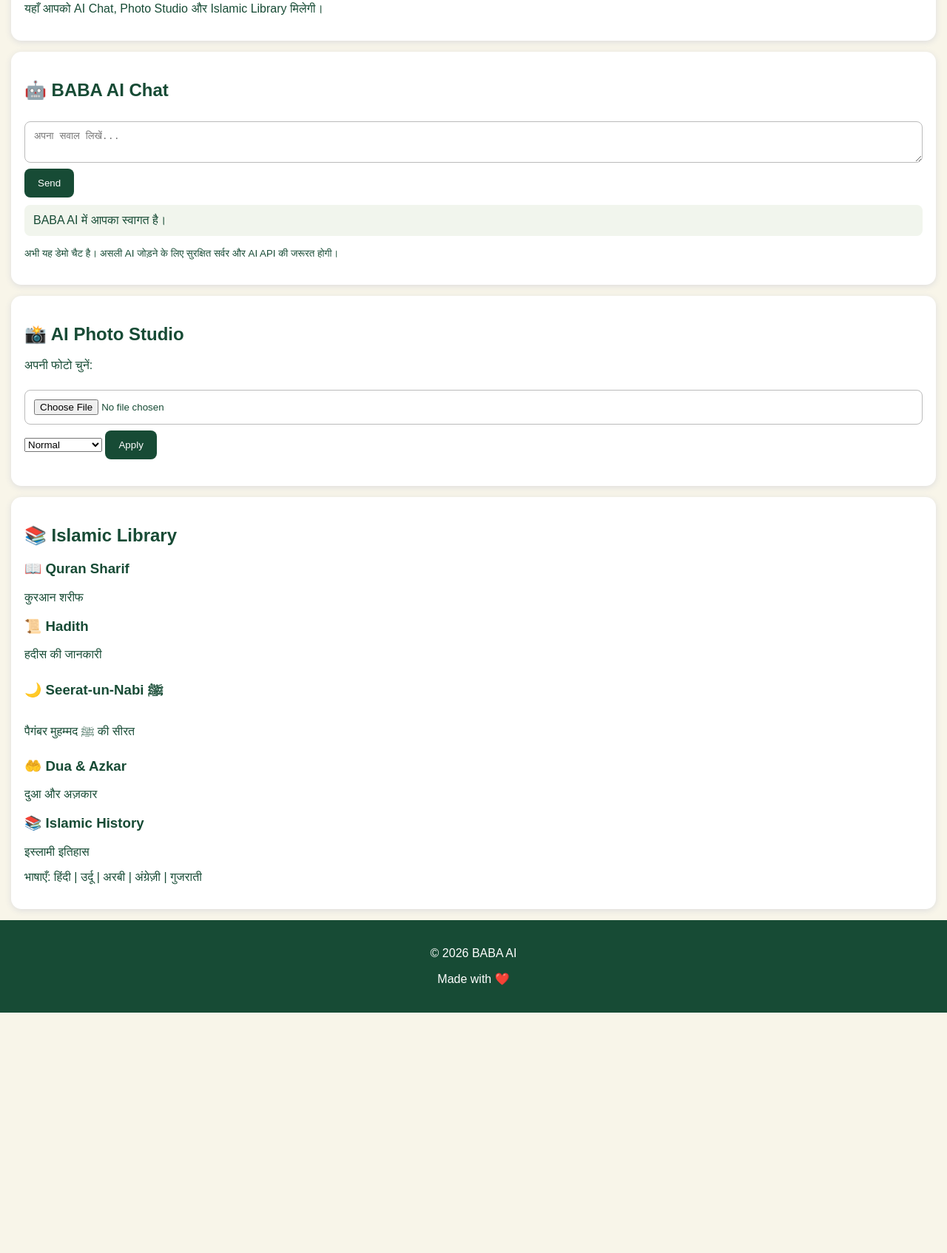
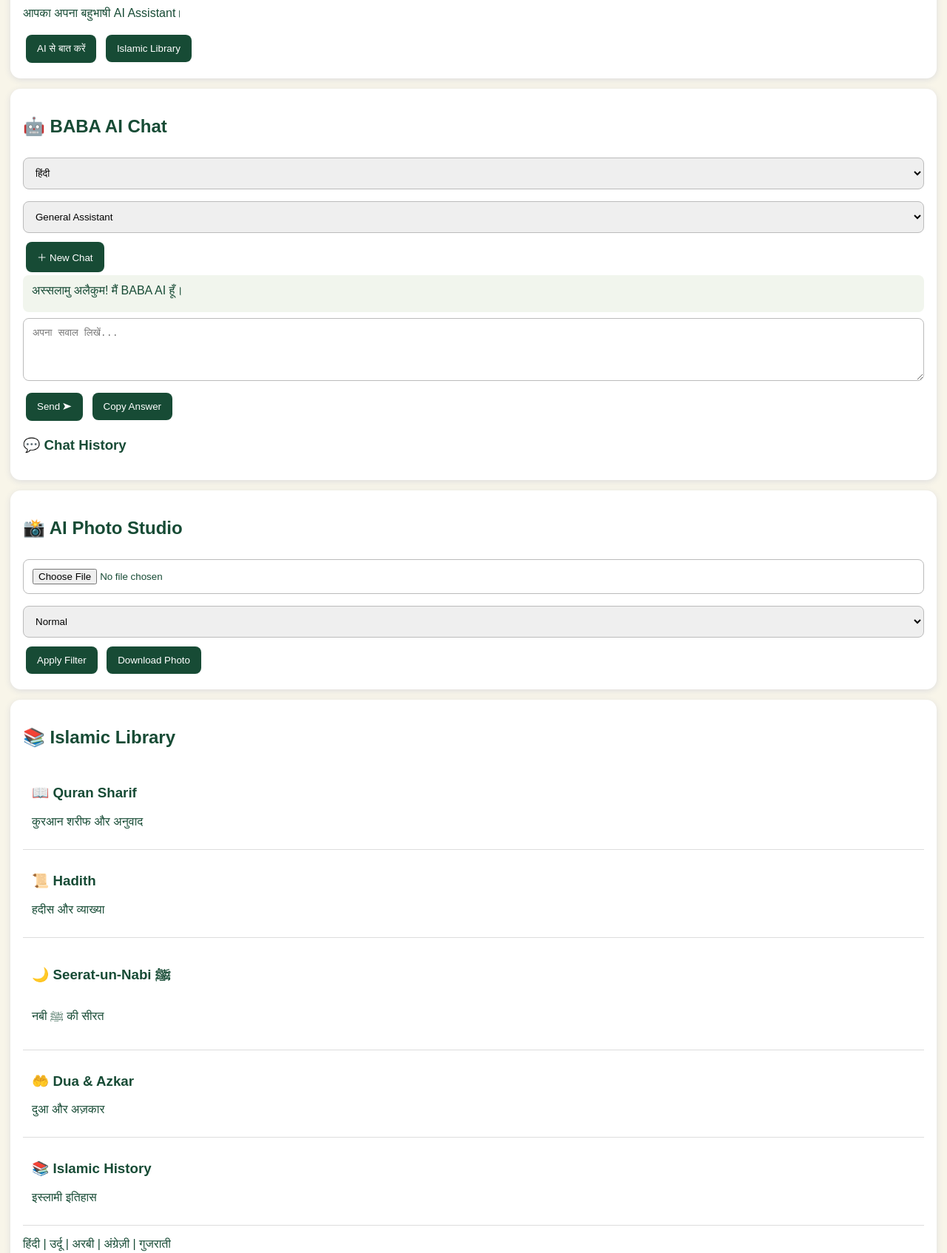
Before and after one commit to sahikhsanu50-gif/BaBa-ai-, a plain HTML site: page index.html in a window 1280 px wide. Shown: the part 310-2004 px from the top of the page at 74% size. Before the commit the page ends 1679 px from the top, so only its background shows below. Drawn offline with Linux system fonts and the light colour scheme.

Commit message:
Refactor HTML structure and update contentUpdate BABA AI Commit directly to main branch
Update BABA AI
Commit directly to main branch

```diff
--- a/index.html
+++ b/index.html
@@ -1,79 +1,31 @@
-lang="hi"><!DOCTYPE html>
+
+
+<!DOCTYPE html>
 <html lang="hi">
 <head>
 <meta charset="UTF-8">
 <meta name="viewport" content="width=device-width, initial-scale=1.0">
 <title>BABA AI</title>
-
 <style>
 *{box-sizing:border-box}
-body{
-margin:0;
-font-family:Arial,sans-serif;
-background:#f8f5e9;
-color:#174b35;
-}
-header{
-background:#174b35;
-color:white;
-text-align:center;
-padding:22px;
-}
+body{margin:0;font-family:Arial,sans-serif;background:#f8f5e9;color:#174b35}
+header{background:#174b35;color:white;text-align:center;padding:22px}
 header h1{margin:0;font-size:30px}
-header p{margin:8px 0 0}
-nav{
-display:flex;
-flex-wrap:wrap;
-justify-content:center;
-background:#dce9d9;
-padding:10px;
-gap:8px;
-}
-nav button{
-border:0;
-padding:10px 14px;
-border-radius:20px;
-background:#174b35;
-color:white;
-}
-section{
-background:white;
-margin:15px;
-padding:18px;
-border-radius:14px;
-box-shadow:0 2px 8px #ddd;
-}
+nav{display:flex;flex-wrap:wrap;justify-content:center;background:#dce9d9;padding:10px;gap:8px}
+button{cursor:pointer}
+nav button,.action{border:0;padding:11px 15px;border-radius:20px;background:#174b35;color:white}
+section{background:white;margin:14px;padding:17px;border-radius:14px;box-shadow:0 2px 8px #ddd}
 h2{color:#174b35}
-input,textarea{
-width:100%;
-padding:12px;
-margin:8px 0;
-border:1px solid #bbb;
-border-radius:8px;
-}
-.action{
-background:#174b35;
-color:white;
-border:0;
-padding:12px 18px;
-border-radius:8px;
-}
-#answer{
-background:#f1f5ed;
-padding:12px;
-border-radius:8px;
-margin-top:10px;
-white-space:pre-wrap;
-}
-footer{
-background:#174b35;
-color:white;
-text-align:center;
-padding:20px;
-}
+input,textarea,select{width:100%;padding:12px;margin:8px 0;border:1px solid #bbb;border-radius:8px}
+textarea{min-height:85px}
+.action{border-radius:8px;margin:4px}
+#answer{background:#f1f5ed;padding:12px;border-radius:8px;white-space:pre-wrap;min-height:50px}
+#preview{width:100%;border-radius:12px;display:none;margin-top:12px}
+.history button{display:block;width:100%;text-align:left;margin:5px 0;padding:9px;border:1px solid #ddd;background:#f8f5e9;border-radius:7px;color:#174b35}
+.item{padding:12px;border-bottom:1px solid #ddd}
+footer{background:#174b35;color:white;text-align:center;padding:20px}
 </style>
 </head>
-
 <body>
 
 <header>
@@ -86,93 +38,121 @@ padding:20px;
 <button onclick="go('chat')">AI Chat</button>
 <button onclick="go('photo')">Photo Studio</button>
 <button onclick="go('library')">Islamic Library</button>
+<button onclick="go('study')">Study Assistant</button>
 </nav>
 
 <section id="home">
 <h2>अस्सलामु अलैकुम 🤝</h2>
 <p>BABA AI में आपका स्वागत है।</p>
-<p>यहाँ आपको AI Chat, Photo Studio और Islamic Library मिलेगी।</p>
+<p>आपका अपना बहुभाषी AI Assistant।</p>
+<button class="action" onclick="go('chat')">AI से बात करें</button>
+<button class="action" onclick="go('library')">Islamic Library</button>
 </section>
 
 <section id="chat">
 <h2>🤖 BABA AI Chat</h2>
+<select id="language">
+<option>हिंदी</option>
+<option>اردو</option>
+<option>English</option>
+<option>ગુજરાતી</option>
+<option>العربية</option>
+</select>
+<select id="mode">
+<option value="general">General Assistant</option>
+<option value="islamic">Islamic Assistant</option>
+<option value="study">Study Assistant</option>
+</select>
+<button class="action" onclick="newChat()">＋ New Chat</button>
+<div id="answer">अस्सलामु अलैकुम! मैं BABA AI हूँ।</div>
 <textarea id="question" placeholder="अपना सवाल लिखें..."></textarea>
-<button class="action" onclick="ask()">Send</button>
-<div id="answer">BABA AI में आपका स्वागत है।</div>
-<p><small>अभी यह डेमो चैट है। असली AI जोड़ने के लिए सुरक्षित सर्वर और AI API की जरूरत होगी।</small></p>
+<button class="action" onclick="ask()">Send ➤</button>
+<button class="action" onclick="copyAnswer()">Copy Answer</button>
+<h3>💬 Chat History</h3>
+<div id="history" class="history"></div>
 </section>
 
 <section id="photo">
 <h2>📸 AI Photo Studio</h2>
-<p>अपनी फोटो चुनें:</p>
 <input type="file" id="photoFile" accept="image/*">
 <select id="filter">
 <option value="none">Normal</option>
 <option value="grayscale(1)">Black & White</option>
 <option value="sepia(0.7)">Warm</option>
 <option value="saturate(1.8)">Colorful</option>
+<option value="brightness(1.2)">Bright</option>
 </select>
-<button class="action" onclick="editPhoto()">Apply</button>
-<br><br>
-<img id="preview" style="width:100%;border-radius:12px;display:none">
+<button class="action" onclick="editPhoto()">Apply Filter</button>
+<img id="preview">
+<button class="action" onclick="savePhoto()">Download Photo</button>
 </section>
 
 <section id="library">
 <h2>📚 Islamic Library</h2>
-
+<div class="item">
 <h3>📖 Quran Sharif</h3>
-<p>कुरआन शरीफ</p>
-
+<p>कुरआन शरीफ और अनुवाद</p>
+</div>
+<div class="item">
 <h3>📜 Hadith</h3>
-<p>हदीस की जानकारी</p>
-
+<p>हदीस और व्याख्या</p>
+</div>
+<div class="item">
 <h3>🌙 Seerat-un-Nabi ﷺ</h3>
-<p>पैगंबर मुहम्मद ﷺ की सीरत</p>
-
+<p>नबी ﷺ की सीरत</p>
+</div>
+<div class="item">
 <h3>🤲 Dua & Azkar</h3>
 <p>दुआ और अज़कार</p>
-
+</div>
+<div class="item">
 <h3>📚 Islamic History</h3>
 <p>इस्लामी इतिहास</p>
-
-<p>भाषाएँ: हिंदी | उर्दू | अरबी | अंग्रेज़ी | गुजराती</p>
+</div>
+<p>हिंदी | उर्दू | अरबी | अंग्रेज़ी | गुजराती</p>
 </section>
 
-<footer>
-<p>© 2026 BABA AI</p>
-<p>Made with ❤️</p>
-</footer>
-
-<script>
-function go(id){
-document.getElementById(id).scrollIntoView({
-behavior:"smooth"
-});
-}
-
-function ask(){
-let q=document.getElementById("question").value;
-if(!q.trim()){
-alert("पहले अपना सवाल लिखें");
-return;
-}
-document.getElementById("answer").innerText=
-"आपका सवाल: "+q+
-"\n\nयह अभी डेमो संस्करण है। असली AI सेवा जल्द जोड़ी जाएगी।";
+<section id="study">
+<h2>🎓 Study Assistant</h2>
+<p>पढ़ाई और सामान्य ज्ञान में सहायता।</p>
+<button class="action" onclick="setMode('study')">Study शुरू करें</button>
+<button class="action" onclick="setMode('general')">General Knowledge</button>
+</section>
+हो सका।"));
 }
 
 function editPhoto(){
-let file=document.getElementById("photoFile").files[0];
-if(!file){
-alert("पहले फोटो चुनें");
-return;
+ const file=document.getElementById("photoFile").files[0];
+ if(!file){alert("पहले फोटो चुनें");return;}
+ const img=document.getElementById("preview");
+ img.src=URL.createObjectURL(file);
+ img.style.filter=document.getElementById("filter").value;
+ img.style.display="block";
 }
-let img=document.getElementById("preview");
-img.src=URL.createObjectURL(file);
-img.style.filter=document.getElementById("filter").value;
-img.style.display="block";
+
+function savePhoto(){
+ const img=document.getElementById("preview");
+ if(img.style.display==="none" || !img.src){
+  alert("पहले फोटो चुनें");
+  return;
+ }
+ const canvas=document.createElement("canvas");
+ const ctx=canvas.getContext("2d");
+ const picture=new Image();
+ picture.onload=()=>{
+  canvas.width=picture.naturalWidth;
+  canvas.height=picture.naturalHeight;
+  ctx.filter=document.getElementById("filter").value;
+  ctx.drawImage(picture,0,0);
+  const link=document.createElement("a");
+  link.download="BABA-AI-Photo.png";
+  link.href=canvas.toDataURL("image/png");
+  link.click();
+ };
+ picture.src=img.src;
 }
+
+renderHistory();
 </script>
-
 </body>
 </html>
```
